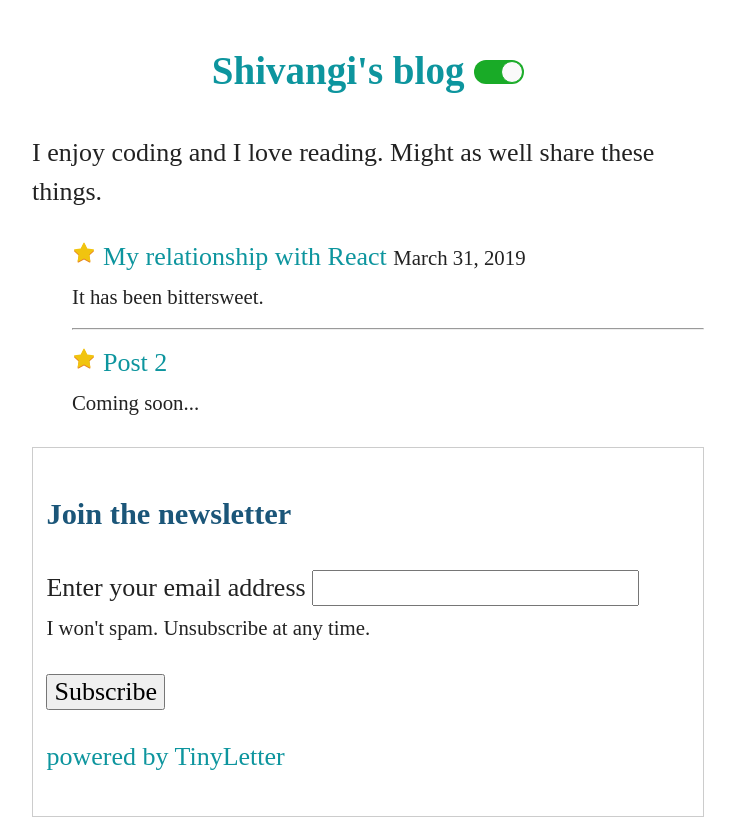
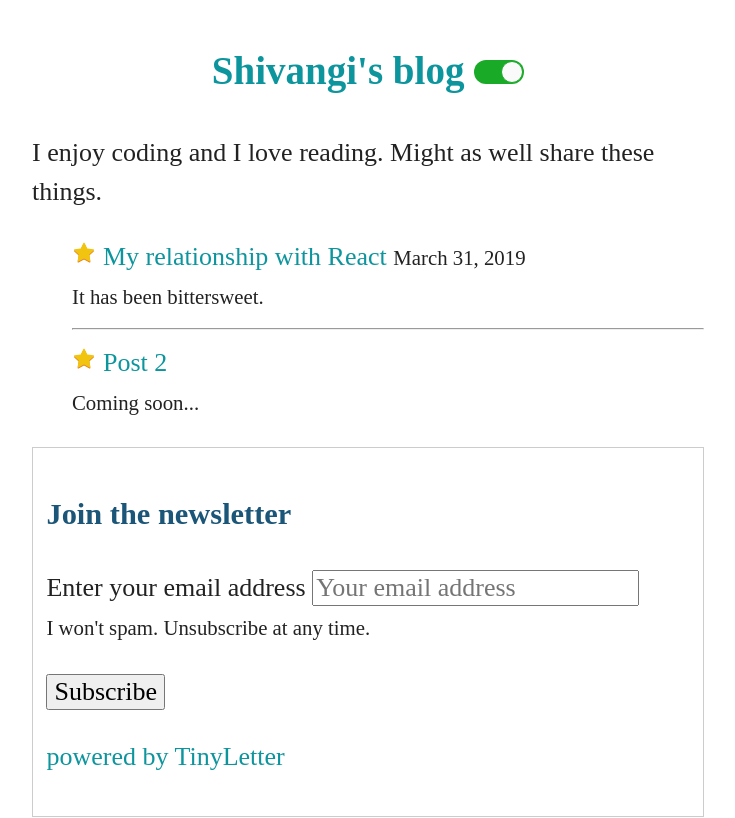
Before and after one commit to shivangidas/blog, a React (Create React App) app: page /#/ in a window 1280 px wide. Shown: the top 818 px of the page, without its empty margins (272-1007 px from the left). Built offline with nearby package versions, Linux system fonts and the light colour scheme.

Commit message:
minor ui change

```diff
--- a/src/Links.js
+++ b/src/Links.js
@@ -33,7 +33,12 @@ export default class Links extends Component {
           <h3>Join the newsletter</h3>
           <p>
             <label htmlFor="tlemail">Enter your email address </label>
-            <input type="text" name="email" id="tlemail" />
+            <input
+              type="text"
+              name="email"
+              id="tlemail"
+              placeholder="Your email address"
+            />
             <br />
             <small>I won't spam. Unsubscribe at any time.</small>
           </p>
```
